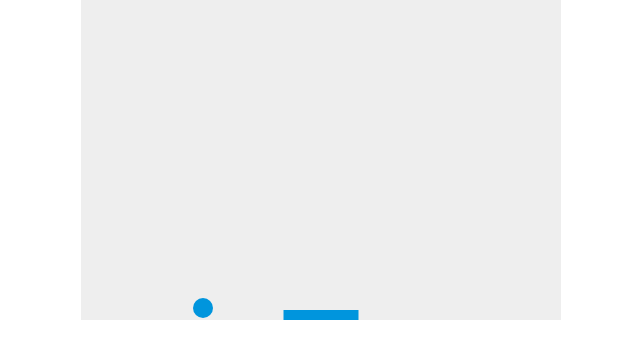
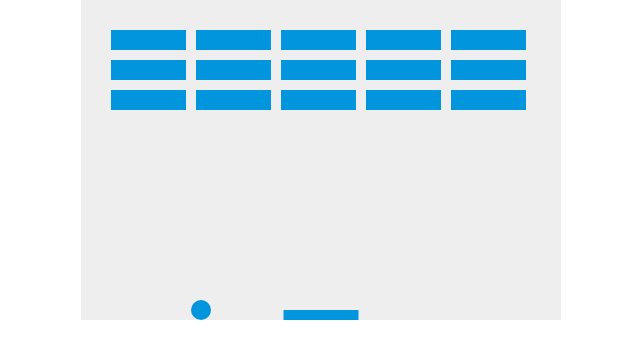
Before and after one commit to raked/2dBreakout-PureJavaScript, a plain HTML site: page index.html in a window 1280 px wide. Shown: the whole page, without its empty margins (319-959 px from the left). Drawn offline with Linux system fonts and the light colour scheme.

Commit message:
End of step 6

```diff
--- a/index.html
+++ b/index.html
@@ -40,6 +40,38 @@
         var rightPressed = false;
         var leftPressed = false;
 
+        var brickRowCount = 3;
+        var brickColumnCount = 5;
+        var brickWidth = 75;
+        var brickHeight = 20;
+        var brickPadding = 10;
+        var brickOffsetTop = 30;
+        var brickOffsetLeft = 30;
+
+        var bricks = [];
+        for (var c = 0; c < brickColumnCount; c++) {
+            bricks[c] = [];
+            for (var r = 0; r < brickRowCount; r++) {
+                bricks[c][r] = { x: 0, y: 0 };
+            }
+        }
+
+        function drawBricks() {
+            for (var c = 0; c < brickColumnCount; c++) {
+                for (var r = 0; r < brickRowCount; r++) {
+                    var brickX = (c * (brickWidth + brickPadding)) + brickOffsetLeft;
+                    var brickY = (r * (brickHeight + brickPadding)) + brickOffsetTop;
+                    bricks[c][r].x = brickX;
+                    bricks[c][r].y = brickY;
+                    ctx.beginPath();
+                    ctx.rect(brickX, brickY, brickWidth, brickHeight);
+                    ctx.fillStyle = "#0095DD";
+                    ctx.fill();
+                    ctx.closePath();
+                }
+            }
+        }
+
         function drawBall() {
             ctx.beginPath();
             ctx.arc(x, y, ballRadius, 0, Math.PI * 2);
@@ -60,10 +92,9 @@
             //runs every 10ms
 
             ctx.clearRect(0, 0, canvas.width, canvas.height);
+            drawBricks();
             drawBall();
             drawPaddle();
-            x += dx;
-            y += dy;
 
             if (x + dx > canvas.width - ballRadius || x + dx < ballRadius) {
                 dx = -dx;
@@ -83,18 +114,15 @@
             }
 
 
-            if (rightPressed) {
+            if (rightPressed && paddleX < canvas.width - paddleWidth) {
                 paddleX += 7;
-                if (paddleX + paddleWidth > canvas.width) {
-                    paddleX = canvas.width - paddleWidth;
-                }
             }
-            else if (leftPressed) {
+            else if (leftPressed && paddleX > 0) {
                 paddleX -= 7;
-                if (paddleX < 0) {
-                    paddleX = 0;
-                }
             }
+
+            x += dx;
+            y += dy;
         }
 
         document.addEventListener("keydown", keyDownHandler, false);
```
